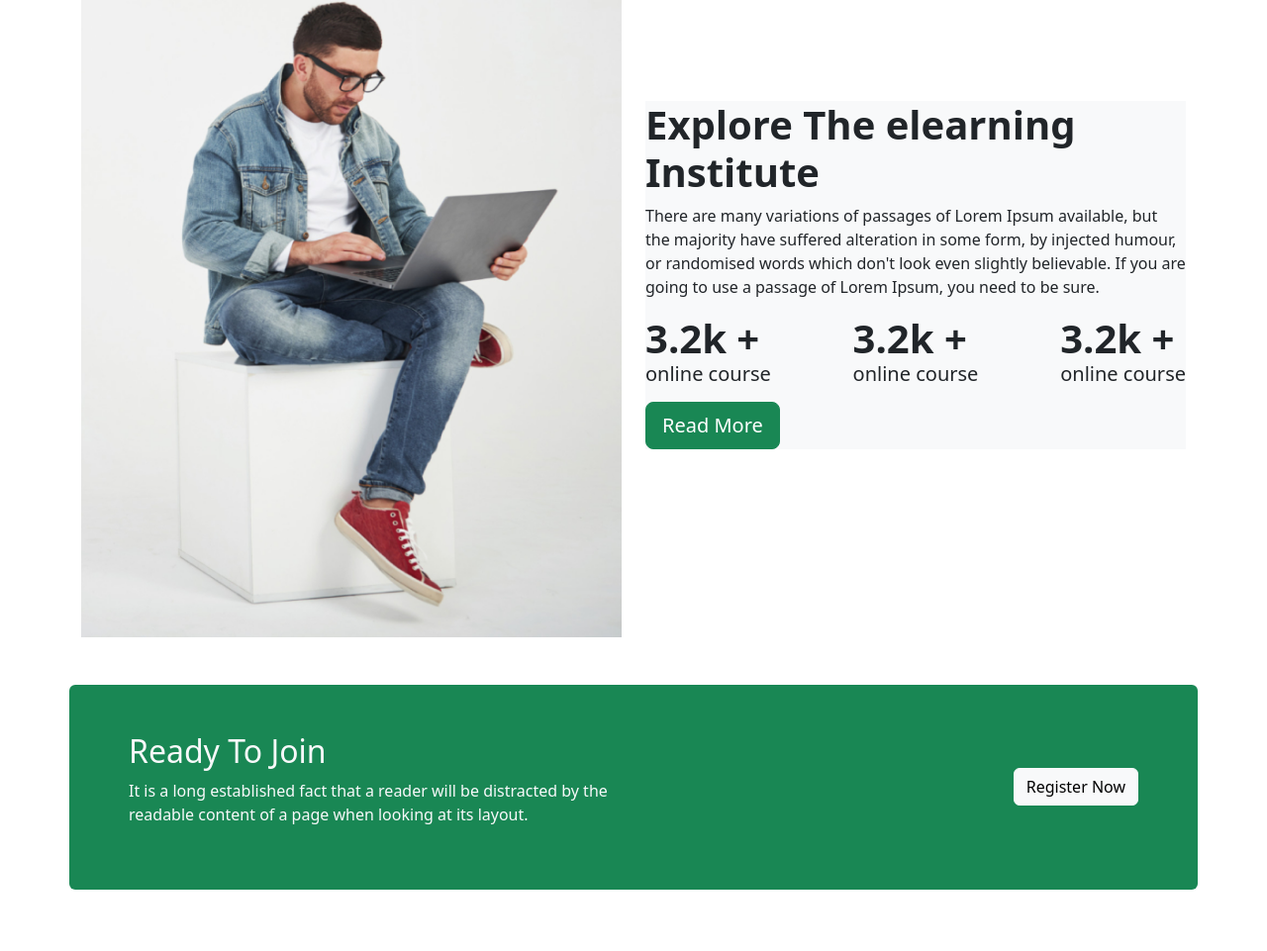
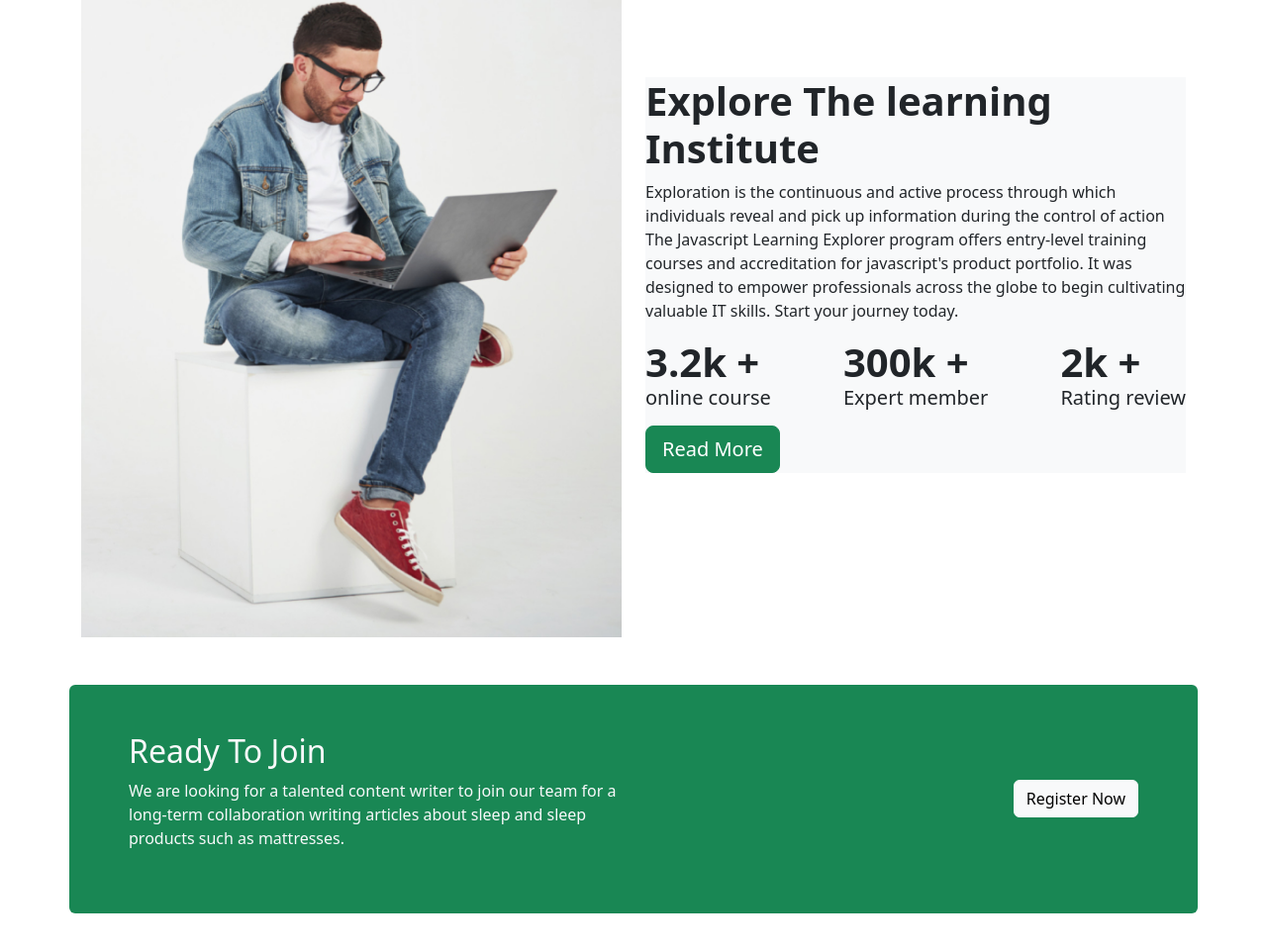
Before and after one commit to abdullah-al-mamun-vai/third-assignment, a plain HTML site: page index.html in a window 1280 px wide. Shown: the part 1825-2786 px from the top of the page at 99% size. Drawn offline with nearby package versions, Linux system fonts and the light colour scheme.

Commit message:
content add

```diff
--- a/index.html
+++ b/index.html
@@ -61,7 +61,8 @@
                             <p class="mb-0 mb-lg-2">Presenting Academy, the tech school of the future. We teach.
 
                             </p>
-                            <a href="#" class="btn  btn-success py-lg-2 py-md-2 py-0 text-capitalize">Get Started</a>
+                            <a href="#" class="btn  btn-success py-lg-2 py-md-2 py-0 px-3 text-capitalize">Get
+                                Started</a>
                         </div>
                     </div>
                     <div class="carousel-item ">
@@ -89,7 +90,7 @@
                                 right skills to be prepared for tomorrow.
 
                             </p>
-                            <a href="#" class="btn  btn-success py-lg-4 py-md-5  py-1 text-capitalize">Get Started</a>
+                            <a href="#" class="btn  btn-success py-lg-2 py-md-2  py-0 text-capitalize">Get Started</a>
                         </div>
                     </div>
                 </div>
@@ -109,7 +110,7 @@
     </header>
     <!-- section start  -->
     <main class="py-5 ">
-        <section>
+        <section class="mb-5">
             <div class="container">
                 <div class="row">
                     <div class="col-12">
@@ -247,19 +248,23 @@
                     </div>
                     <div class="col-lg-6 col-md-6">
                         <div class="my-3 bg-light">
-                            <h2 class="fw-bold h1">Explore The elearning
+                            <h2 class="fw-bold h1">Explore The learning
                                 Institute</h2>
-                            <p class="">There are many variations of passages of Lorem Ipsum available, but the
-                                majority have suffered alteration in some form, by injected humour, or
-                                randomised words which don't look even slightly believable. If you are going
-                                to use a passage of Lorem Ipsum, you need to be sure.</p>
+                            <p class="">Exploration is the continuous and active process through which individuals
+                                reveal and pick up information during the control of action
+                                The Javascript Learning Explorer program offers entry-level training courses and
+                                accreditation for javascript's product portfolio. It was designed to empower
+                                professionals across the globe to begin cultivating valuable IT skills. Start your
+                                journey today.
+
+                            </p>
                             <div class="d-flex justify-content-between flex-wrap">
                                 <h3 class="h1 fw-bold">3.2k +<span class="d-block fw-normal h5">online course</span>
                                 </h3>
-                                <h3 class="h1 fw-bold">3.2k +<span class="d-block fw-normal h5">online course</span>
+                                <h3 class="h1 fw-bold">300k +<span class="d-block fw-normal h5">Expert member</span>
                                 </h3>
-                                <h3 class="h1 fw-bold d-sm-block">3.2k +<span class="d-block fw-normal h5">online
-                                        course</span></h3>
+                                <h3 class="h1 fw-bold d-sm-block">2k +<span class="d-block fw-normal h5">Rating
+                                        review</span></h3>
                             </div>
                             <a href="#" class="btn btn-success btn-lg">Read More</a>
                         </div>
@@ -275,9 +280,9 @@
                     <div class="col-lg-6">
                         <div class=" text-center text-lg-start">
                             <h2 class="text-capitalize text-light">ready to join</h2>
-                            <p class="text-light">It is a long established fact that a reader will be distracted by
-                                the readable
-                                content of a page when looking at its layout.</p>
+                            <p class="text-light">We are looking for a talented content writer to join our team for a
+                                long-term collaboration writing articles about sleep and sleep products such as
+                                mattresses.</p>
                         </div>
 
                     </div>
@@ -334,8 +339,9 @@
                         <div class="courses-title text-center py-5">
                             <h2 class="display-6 fw-bold">Frequently Asked Questions
                             </h2>
-                            <p class="w-50 mx-auto">It is a long established fact that a reader will be distracted by
-                                the readable content of a page when looking at its layout.
+                            <p class="w-50 mx-auto"> FAQ pages can bring in new visitors to your website via organic
+                                search and drive them to related pages – most typically deeper blog pages and service
+                                pages closely related to the questions being resolved.
                             </p>
                         </div>
                     </div>
```
